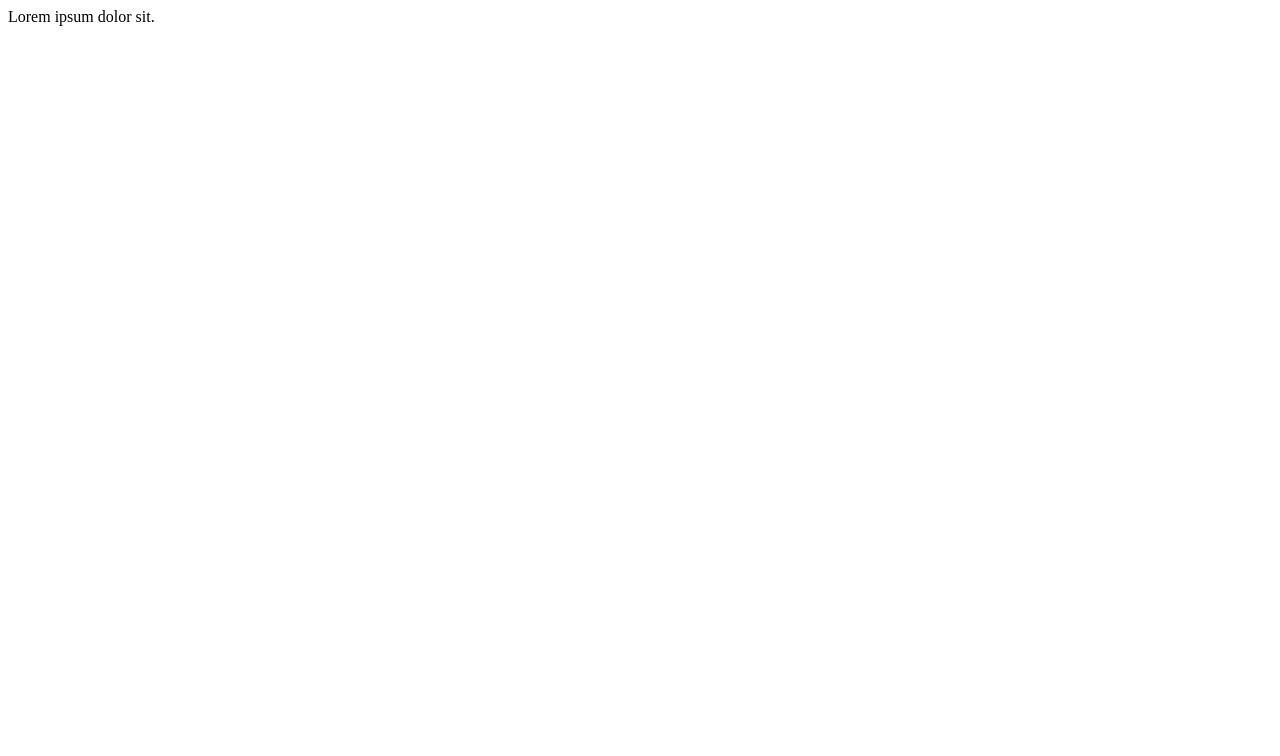
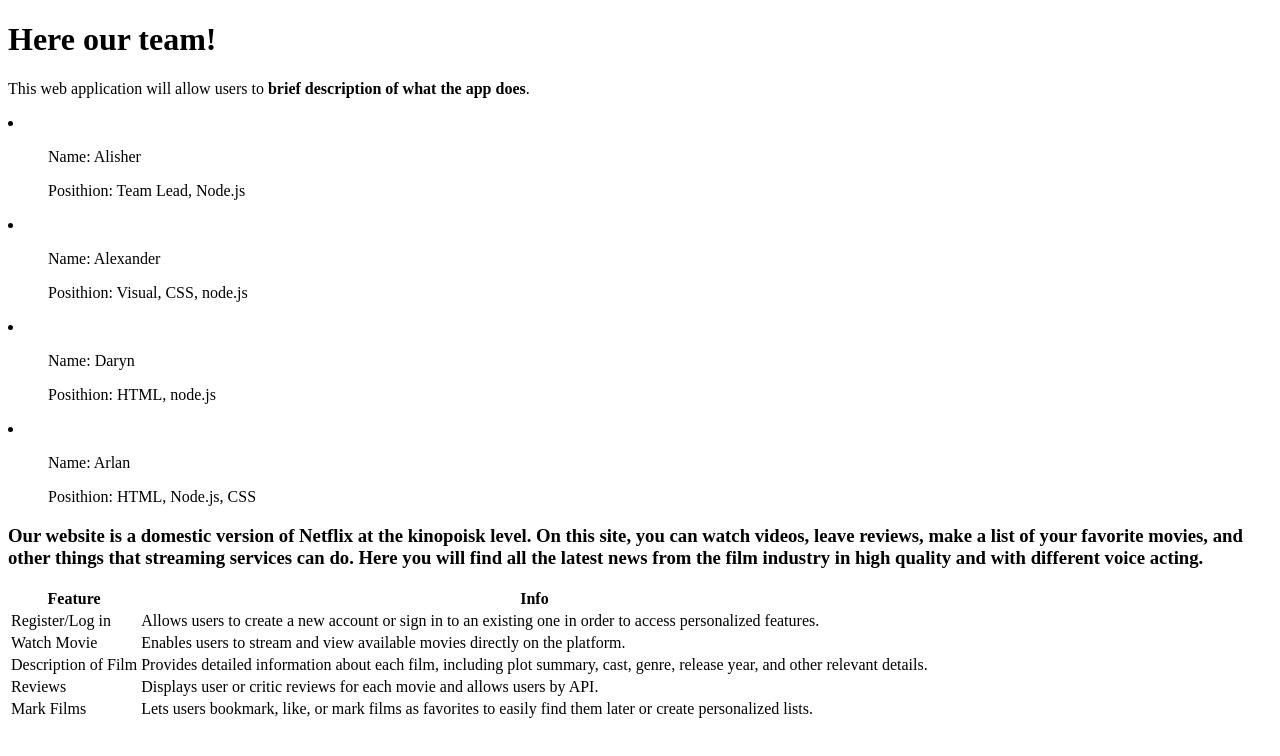
Before and after one commit to zhalisher/Web2Assignment1, a plain HTML site: page views/index.html in a window 1280 px wide. Drawn offline with Linux system fonts and the light colour scheme.

Commit message:
index.html update
First version of index.html

```diff
--- a/views/index.html
+++ b/views/index.html
@@ -6,7 +6,84 @@
         <title>Document</title>
         <link rel="stylesheet" href="/public/style.css">
     </head>
+
     <body>
-    Lorem ipsum dolor sit.
+        <header>
+            <nav class="navbar">
+                <div class="container">
+
+                </div>
+            </nav>
+        </header>
+
+        <main>
+            <div class="container"></div>
+            <div class="title">
+                <h1>Here our team!</h1>
+                <p class="description">
+                    This web application will allow users to <strong>brief description of what the app does</strong>.
+                </p>
+
+                <div class="container">
+                    <div class="box">
+                        <li>
+                            <ul>Name: Alisher</ul>
+                            <ul>Posithion: Team Lead, Node.js</ul>
+                        </li>
+                        <li>
+                            <ul>Name: Alexander</ul>
+                            <ul>Posithion: Visual, CSS, node.js</ul>
+                        </li>
+                        <li>
+                            <ul>Name: Daryn</ul>
+                            <ul>Posithion: HTML, node.js</ul>
+                        </li>
+                        <li>
+                            <ul>Name: Arlan</ul>
+                            <ul>Posithion: HTML, Node.js, CSS</ul>
+                        </li>
+                    </div>
+
+                    <div class="descr">
+                        <h3>
+                            Our website is a domestic version of Netflix at the kinopoisk level. On this site, you can watch videos, leave reviews, make a list of your favorite movies, and other things that streaming services can do. Here you will find all the latest news from the film industry in high quality and with different voice acting.
+                        </h3>
+                    </div>
+
+                    <div class="future">
+                        <table>
+                                <th>Feature</th>
+                                <th>Info</th>
+                            </tr>
+                            <tr>
+                                <td>Register/Log in</td>
+                                <td>Allows users to create a new account or sign in to an existing one in order to access personalized features.</td>
+                            </tr>
+                            <tr>
+                                <td>Watch Movie</td>
+                                <td>Enables users to stream and view available movies directly on the platform.</td>
+                            </tr>
+                            <tr>
+                                <td>Description of Film</td>
+                                <td>Provides detailed information about each film, including plot summary, cast, genre, release year, and other relevant details.</td>
+                            </tr>
+                            <tr>
+                                <td>Reviews</td>
+                                <td>Displays user or critic reviews for each movie and allows users by API.</td>
+                            </tr>
+                            <tr>
+                                <td>Mark Films</td>
+                                <td>Lets users bookmark, like, or mark films as favorites to easily find them later or create personalized lists.</td>
+                            </tr>
+                        </table>
+                    </div>
+                </div>
+            </div>
+        </main>
+
+        <footer>
+
+        </footer>
     </body>
+
 </html>
```
Lines whose indentation alone changed are shown as unchanged.
